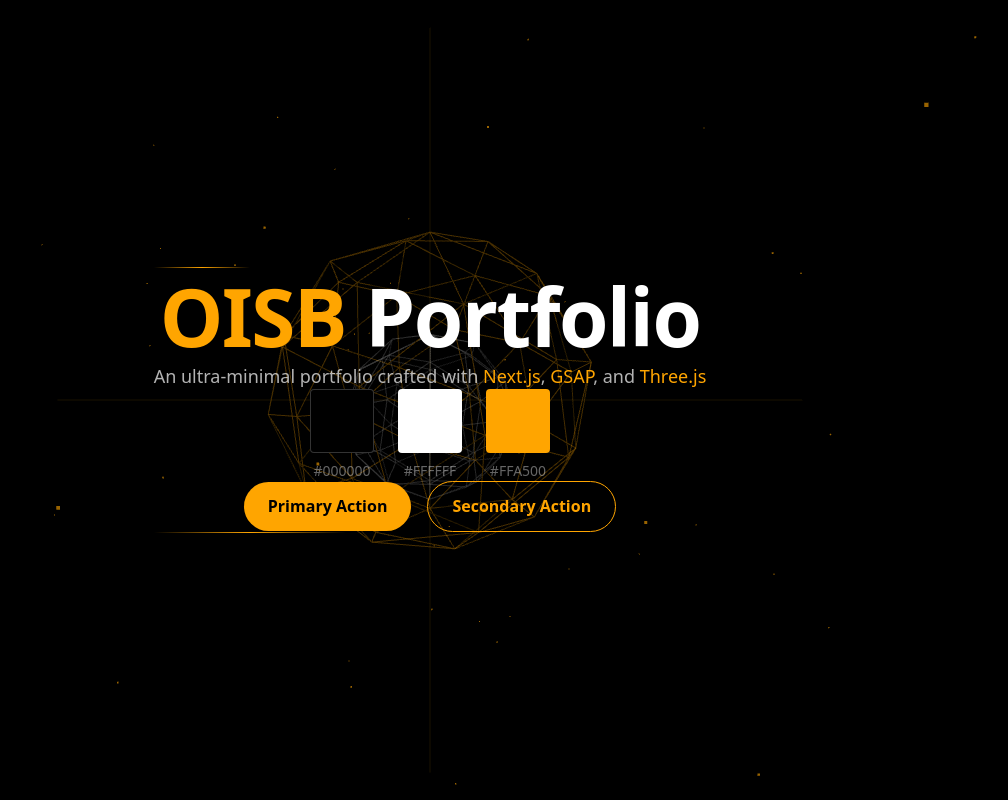
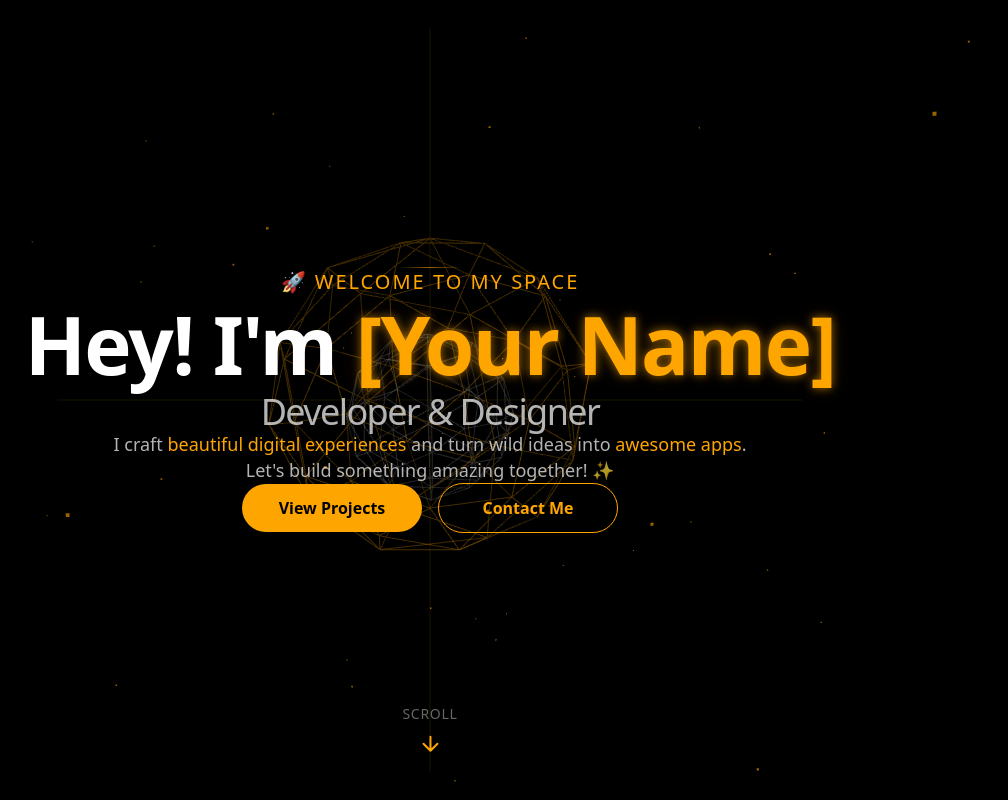
Before and after one commit to Shreyanshs0ni/oisb-portfolio, a Next.js app: page / in a window 1280 px wide. Shown: the top 800 px of the page, without its empty margins (210-1218 px from the left). Built offline with nearby package versions, Linux system fonts and the light colour scheme.

Commit message:
Portfolio Site : Hero Section Done

```diff
--- a/src/app/page.tsx
+++ b/src/app/page.tsx
@@ -1,4 +1,4 @@
-import { ThreeBackground } from "@/components";
+import { ThreeBackground, HeroSection } from "@/components";
 
 export default function Home() {
   return (
@@ -6,53 +6,33 @@ export default function Home() {
       {/* 3D Background */}
       <ThreeBackground />
 
-      <main className="min-h-screen flex flex-col items-center justify-center px-6 relative">
-        {/* Hero Section Preview */}
-        <div className="text-center max-w-4xl">
-          {/* Accent Line */}
-          <div className="gradient-line w-24 mx-auto mb-8" />
+      {/* Hero Section */}
+      <HeroSection />
 
-          {/* Main Heading */}
-          <h1 className="mb-6">
-            <span className="text-accent">OISB</span> Portfolio
-          </h1>
+      {/* Placeholder sections for navigation targets */}
+      <section
+        id="projects"
+        className="min-h-screen flex items-center justify-center px-6"
+      >
+        <div className="text-center">
+          <h2 className="mb-4">
+            <span className="text-accent">Projects</span> Section
+          </h2>
+          <p className="text-muted">Coming soon...</p>
+        </div>
+      </section>
 
-          {/* Subtitle */}
-          <p className="text-xl mb-12 max-w-2xl mx-auto">
-            An ultra-minimal portfolio crafted with{" "}
-            <span className="text-accent">Next.js</span>,{" "}
-            <span className="text-accent">GSAP</span>, and{" "}
-            <span className="text-accent">Three.js</span>
-          </p>
-
-          {/* Color Palette Preview */}
-          <div className="flex items-center justify-center gap-6 mb-12">
-            <div className="flex flex-col items-center gap-2">
-              <div className="w-16 h-16 bg-black border border-white/20 rounded" />
-              <span className="text-subtle text-sm">#000000</span>
-            </div>
-            <div className="flex flex-col items-center gap-2">
-              <div className="w-16 h-16 bg-white rounded" />
-              <span className="text-subtle text-sm">#FFFFFF</span>
-            </div>
-            <div className="flex flex-col items-center gap-2">
-              <div className="w-16 h-16 bg-accent rounded" />
-              <span className="text-subtle text-sm">#FFA500</span>
-            </div>
-          </div>
-
-          {/* CTA Buttons Preview */}
-          <div className="flex flex-wrap items-center justify-center gap-4">
-            <button className="btn-primary rounded-full">Primary Action</button>
-            <button className="btn-outline rounded-full">
-              Secondary Action
-            </button>
-          </div>
-
-          {/* Bottom Accent Line */}
-          <div className="gradient-line w-48 mx-auto mt-16" />
+      <section
+        id="contact"
+        className="min-h-screen flex items-center justify-center px-6"
+      >
+        <div className="text-center">
+          <h2 className="mb-4">
+            <span className="text-accent">Contact</span> Section
+          </h2>
+          <p className="text-muted">Coming soon...</p>
         </div>
-      </main>
+      </section>
     </>
   );
 }
--- /dev/null
+++ b/src/components/HeroSection.tsx
@@ -0,0 +1,133 @@
+"use client";
+
+import { useRef } from "react";
+import { useGSAP } from "@gsap/react";
+import { gsap } from "gsap";
+
+export function HeroSection() {
+  const sectionRef = useRef<HTMLElement>(null);
+  const headingRef = useRef<HTMLHeadingElement>(null);
+  const subtitleRef = useRef<HTMLParagraphElement>(null);
+  const ctaRef = useRef<HTMLDivElement>(null);
+
+  // GSAP animations on mount
+  useGSAP(
+    () => {
+      const tl = gsap.timeline({ defaults: { ease: "power3.out" } });
+
+      tl.fromTo(
+        headingRef.current,
+        { opacity: 0, y: 50 },
+        { opacity: 1, y: 0, duration: 1 }
+      )
+        .fromTo(
+          subtitleRef.current,
+          { opacity: 0, y: 30 },
+          { opacity: 1, y: 0, duration: 0.8 },
+          "-=0.5"
+        )
+        .fromTo(
+          ctaRef.current?.children || [],
+          { opacity: 0, y: 20 },
+          { opacity: 1, y: 0, duration: 0.6, stagger: 0.15 },
+          "-=0.4"
+        );
+    },
+    { scope: sectionRef }
+  );
+
+  const scrollToSection = (sectionId: string) => {
+    const element = document.getElementById(sectionId);
+    if (element) {
+      element.scrollIntoView({ behavior: "smooth" });
+    }
+  };
+
+  return (
+    <section
+      ref={sectionRef}
+      id="hero"
+      className="min-h-screen flex flex-col items-center justify-center px-6 relative"
+      aria-label="Hero section"
+    >
+      {/* Decorative accent line */}
+      <div className="gradient-line w-16 mb-8 opacity-60" />
+
+      {/* Main heading */}
+      <h1
+        ref={headingRef}
+        className="text-center mb-6 max-w-4xl opacity-0"
+      >
+        <span className="block text-lg md:text-xl font-normal text-accent mb-4 tracking-widest uppercase">
+          🚀 Welcome to my space
+        </span>
+        <span className="block">
+          Hey! I&apos;m{" "}
+          <span className="text-accent text-glow-accent">[Your Name]</span>
+        </span>
+        <span className="block text-2xl md:text-4xl font-light mt-2 text-muted">
+          Developer & Designer
+        </span>
+      </h1>
+
+      {/* Subtitle / Role description */}
+      <p
+        ref={subtitleRef}
+        className="text-center text-lg md:text-xl max-w-2xl mb-12 opacity-0"
+      >
+        I craft{" "}
+        <span className="text-accent font-medium">beautiful digital experiences</span>{" "}
+        and turn wild ideas into{" "}
+        <span className="text-accent font-medium">awesome apps</span>.
+        <br className="hidden md:block" />
+        Let&apos;s build something amazing together! ✨
+      </p>
+
+      {/* CTA Buttons */}
+      <div
+        ref={ctaRef}
+        className="flex flex-col sm:flex-row items-center gap-4"
+      >
+        <button
+          onClick={() => scrollToSection("projects")}
+          className="btn-primary rounded-full min-w-[180px] text-base font-semibold
+                     hover:scale-105 transition-transform duration-200
+                     focus:ring-2 focus:ring-accent focus:ring-offset-2 focus:ring-offset-black"
+          aria-label="View my projects"
+        >
+          View Projects
+        </button>
+        <button
+          onClick={() => scrollToSection("contact")}
+          className="btn-outline rounded-full min-w-[180px] text-base font-semibold
+                     hover:scale-105 transition-transform duration-200
+                     focus:ring-2 focus:ring-accent focus:ring-offset-2 focus:ring-offset-black"
+          aria-label="Contact me"
+        >
+          Contact Me
+        </button>
+      </div>
+
+      {/* Scroll indicator */}
+      <div className="absolute bottom-8 left-1/2 -translate-x-1/2 flex flex-col items-center gap-2 animate-bounce">
+        <span className="text-subtle text-sm tracking-wider uppercase">Scroll</span>
+        <svg
+          width="24"
+          height="24"
+          viewBox="0 0 24 24"
+          fill="none"
+          stroke="currentColor"
+          strokeWidth="2"
+          strokeLinecap="round"
+          strokeLinejoin="round"
+          className="text-accent"
+          aria-hidden="true"
+        >
+          <path d="M12 5v14M19 12l-7 7-7-7" />
+        </svg>
+      </div>
+    </section>
+  );
+}
+
+export default HeroSection;
--- a/src/components/index.ts
+++ b/src/components/index.ts
@@ -8,6 +8,9 @@
 // 3D Background
 export { ThreeBackground } from "./ThreeBackground";
 
+// Sections
+export { HeroSection } from "./HeroSection";
+
 // Export components here as they are created
 // export { Header } from "./Header";
 // export { Footer } from "./Footer";
```
